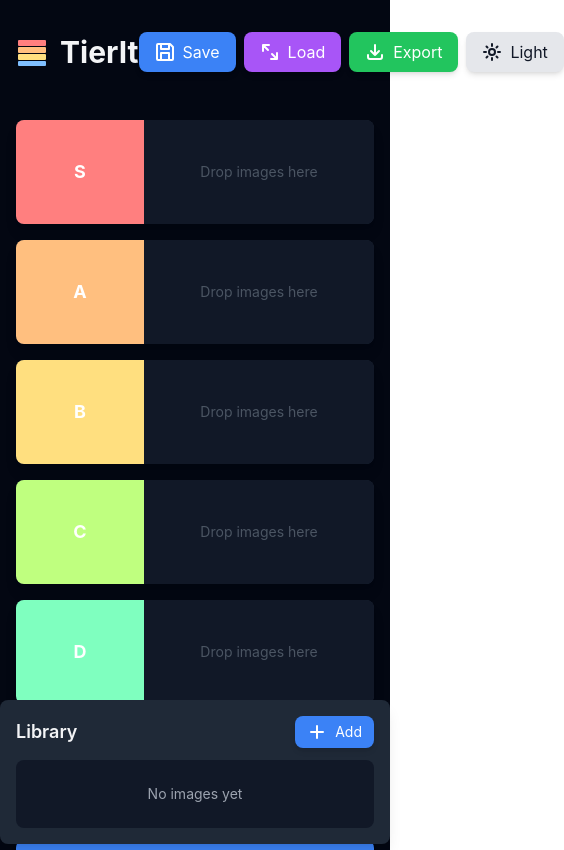
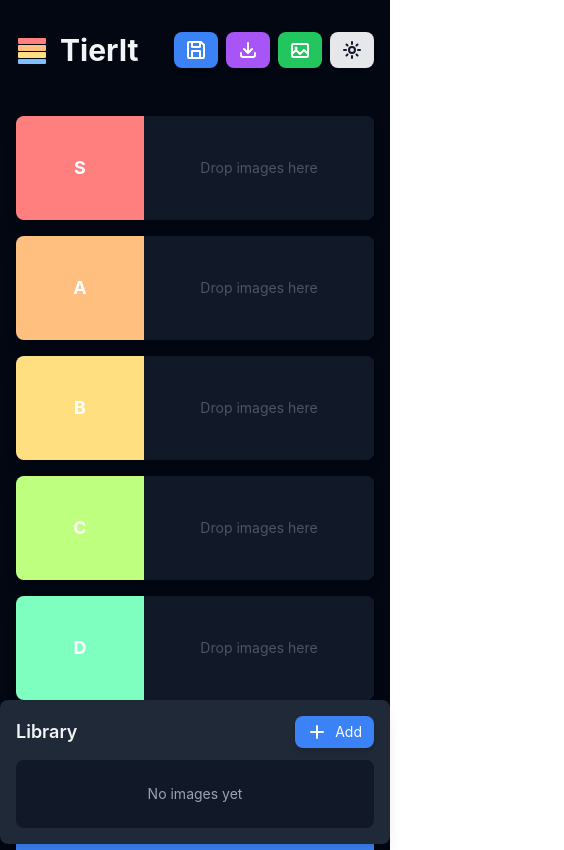
Before and after one commit to AdSchl2E/TIER-IT, a React (Vite) app: page / in a window 390 px wide. Shown: the top 850 px of the page, 564 px wide, since content can reach past the window. Built offline with nearby package versions, Linux system fonts and the light colour scheme.

Commit message:
Enhance mobile UI and drag functionality

```diff
--- a/index.html
+++ b/index.html
@@ -4,7 +4,7 @@
     <meta charset="UTF-8" />
     <meta name="viewport" content="width=device-width, initial-scale=1.0" />
     <meta name="description" content="TierIt - Create and customize your own tier lists for anything you want" />
-    <link rel="icon" type="image/svg+xml" href="public/favicon.svg" />
+    <link rel="icon" type="image/svg+xml" href="favicon.svg" />
     <title>TierIt - Create Your Tier Lists</title>
   </head>
   <body>
--- a/src/App.tsx
+++ b/src/App.tsx
@@ -4,7 +4,7 @@ import TierList from './components/TierList';
 import { useDragManager, ImageItem, TierData } from './hooks/useDragManager';
 import { useTheme } from './context/ThemeContext';
 import { compressImage } from './utils/imageCompression';
-import { SunIcon, MoonIcon, PlusIcon, DownloadIcon, AppIcon, SaveIcon, LoadIcon } from './components/Icons';
+import { SunIcon, MoonIcon, PlusIcon, DownloadIcon, AppIcon, SaveIcon, LoadIcon, ShareIcon } from './components/Icons';
 
 const initialTiers: TierData[] = [
   { id: 's', name: 'S', color: '#ff7f7f', items: [] },
@@ -280,31 +280,31 @@ function App() {
           <div className="flex gap-2">
             <button
               onClick={handleSaveTierList}
-              className="px-4 py-2 bg-blue-500 hover:bg-blue-600 text-white rounded-lg transition-colors duration-200 shadow-md hover:shadow-lg flex items-center gap-2"
+              className="px-3 lg:px-4 py-2 bg-blue-500 hover:bg-blue-600 text-white rounded-lg transition-colors duration-200 shadow-md hover:shadow-lg flex items-center gap-2"
             >
               <SaveIcon />
-              Save
+              <span className="hidden lg:inline">Save</span>
             </button>
             <button
               onClick={handleLoadTierList}
-              className="px-4 py-2 bg-purple-500 hover:bg-purple-600 text-white rounded-lg transition-colors duration-200 shadow-md hover:shadow-lg flex items-center gap-2"
+              className="px-3 lg:px-4 py-2 bg-purple-500 hover:bg-purple-600 text-white rounded-lg transition-colors duration-200 shadow-md hover:shadow-lg flex items-center gap-2"
             >
               <LoadIcon />
-              Load
+              <span className="hidden lg:inline">Load</span>
             </button>
             <button
               onClick={handleExportImage}
-              className="px-4 py-2 bg-green-500 hover:bg-green-600 text-white rounded-lg transition-colors duration-200 shadow-md hover:shadow-lg flex items-center gap-2"
+              className="px-3 lg:px-4 py-2 bg-green-500 hover:bg-green-600 text-white rounded-lg transition-colors duration-200 shadow-md hover:shadow-lg flex items-center gap-2"
             >
-              <DownloadIcon />
-              Export
+              <ShareIcon />
+              <span className="hidden lg:inline">Share</span>
             </button>
             <button
               onClick={toggleTheme}
-              className="px-4 py-2 bg-gray-800 dark:bg-gray-200 text-white dark:text-gray-900 rounded-lg transition-colors duration-200 shadow-md hover:shadow-lg flex items-center gap-2"
+              className="px-3 lg:px-4 py-2 bg-gray-800 dark:bg-gray-200 text-white dark:text-gray-900 rounded-lg transition-colors duration-200 shadow-md hover:shadow-lg flex items-center gap-2"
             >
               {theme === 'light' ? <MoonIcon /> : <SunIcon />}
-              {theme === 'light' ? 'Dark' : 'Light'}
+              <span className="hidden lg:inline">{theme === 'light' ? 'Dark' : 'Light'}</span>
             </button>
           </div>
         </div>
--- a/src/components/DraggableImage.tsx
+++ b/src/components/DraggableImage.tsx
@@ -1,4 +1,4 @@
-import React from 'react';
+import React, { useState, useEffect, useRef } from 'react';
 import { ImageItem } from '../hooks/useDragManager';
 
 interface DraggableImageProps {
@@ -14,17 +14,71 @@ const DraggableImage: React.FC<DraggableImageProps> = ({
   onDragEnd,
   isDragging = false,
 }) => {
+  const [isMobile, setIsMobile] = useState(false);
+  const [isPressing, setIsPressing] = useState(false);
+  const [canDrag, setCanDrag] = useState(false);
+  const pressTimerRef = useRef<number | null>(null);
+
+  useEffect(() => {
+    const checkMobile = () => {
+      setIsMobile(window.innerWidth < 1024);
+    };
+
+    checkMobile();
+    window.addEventListener('resize', checkMobile);
+    return () => window.removeEventListener('resize', checkMobile);
+  }, []);
+
+  const handleTouchStart = () => {
+    if (!isMobile) return;
+
+    setIsPressing(true);
+    pressTimerRef.current = window.setTimeout(() => {
+      setCanDrag(true);
+      setIsPressing(false);
+      // Vibration feedback if available
+      if (navigator.vibrate) {
+        navigator.vibrate(50);
+      }
+    }, 150); // Reduced from default ~500ms to 150ms
+  };
+
+  const handleTouchEnd = () => {
+    if (pressTimerRef.current) {
+      clearTimeout(pressTimerRef.current);
+      pressTimerRef.current = null;
+    }
+    setIsPressing(false);
+    setCanDrag(false);
+  };
+
+  const handleDragStart = (e: React.DragEvent) => {
+    if (isMobile && !canDrag) {
+      e.preventDefault();
+      return;
+    }
+    onDragStart(e, item);
+  };
+
   return (
     <div
       draggable
-      onDragStart={(e) => onDragStart(e, item)}
-      onDragEnd={onDragEnd}
+      onDragStart={handleDragStart}
+      onDragEnd={(e) => {
+        onDragEnd(e);
+        handleTouchEnd();
+      }}
+      onTouchStart={handleTouchStart}
+      onTouchEnd={handleTouchEnd}
+      onTouchCancel={handleTouchEnd}
       className={`
         w-20 h-20 rounded-lg overflow-hidden cursor-move
         transition-all duration-200 ease-out
         bg-white dark:bg-gray-800
         shadow-md hover:shadow-xl
         ${isDragging ? 'opacity-40 scale-95' : 'opacity-100 scale-100'}
+        ${isPressing ? 'scale-95 ring-2 ring-blue-400' : ''}
+        ${canDrag ? 'ring-2 ring-green-400' : ''}
       `}
     >
       <img
--- a/src/components/Icons.tsx
+++ b/src/components/Icons.tsx
@@ -69,7 +69,7 @@ export const TrashIcon = () => (
   </svg>
 );
 
-export const DownloadIcon = () => (
+export const LoadIcon = () => (
   <svg
     width="20"
     height="20"
@@ -79,6 +79,39 @@ export const DownloadIcon = () => (
   >
     <path
       d="M3 13V15C3 16.1 3.9 17 5 17H15C16.1 17 17 16.1 17 15V13M10 3V13M10 13L6 9M10 13L14 9"
+      stroke="currentColor"
+      strokeWidth="2"
+      strokeLinecap="round"
+      strokeLinejoin="round"
+    />
+  </svg>
+);
+
+export const ShareIcon = () => (
+  <svg
+    width="20"
+    height="20"
+    viewBox="0 0 20 20"
+    fill="none"
+    xmlns="http://www.w3.org/2000/svg"
+  >
+    <rect
+      x="2"
+      y="4"
+      width="16"
+      height="13"
+      rx="1.5"
+      stroke="currentColor"
+      strokeWidth="2"
+    />
+    <circle
+      cx="6"
+      cy="8"
+      r="1.5"
+      fill="currentColor"
+    />
+    <path
+      d="M2 14L6 10L10 14L14 10L18 14"
       stroke="currentColor"
       strokeWidth="2"
       strokeLinecap="round"
@@ -162,21 +195,3 @@ export const SaveIcon = () => (
     />
   </svg>
 );
-
-export const LoadIcon = () => (
-  <svg
-    width="20"
-    height="20"
-    viewBox="0 0 20 20"
-    fill="none"
-    xmlns="http://www.w3.org/2000/svg"
-  >
-    <path
-      d="M3 9V3H9M17 11V17H11M3 3L8 8M17 17L12 12"
-      stroke="currentColor"
-      strokeWidth="2"
-      strokeLinecap="round"
-      strokeLinejoin="round"
-    />
-  </svg>
-);
--- a/src/components/TierRow.tsx
+++ b/src/components/TierRow.tsx
@@ -111,7 +111,7 @@ const TierRow: React.FC<TierRowProps> = ({
                 value={editName}
                 onChange={(e) => setEditName(e.target.value)}
                 className="w-full px-2 py-1 text-sm text-gray-900 rounded"
-                maxLength={5}
+                maxLength={30}
               />
               <input
                 type="color"
```
Also changed, not shown: favicon.svg (renamed from public/favicon.svg).
